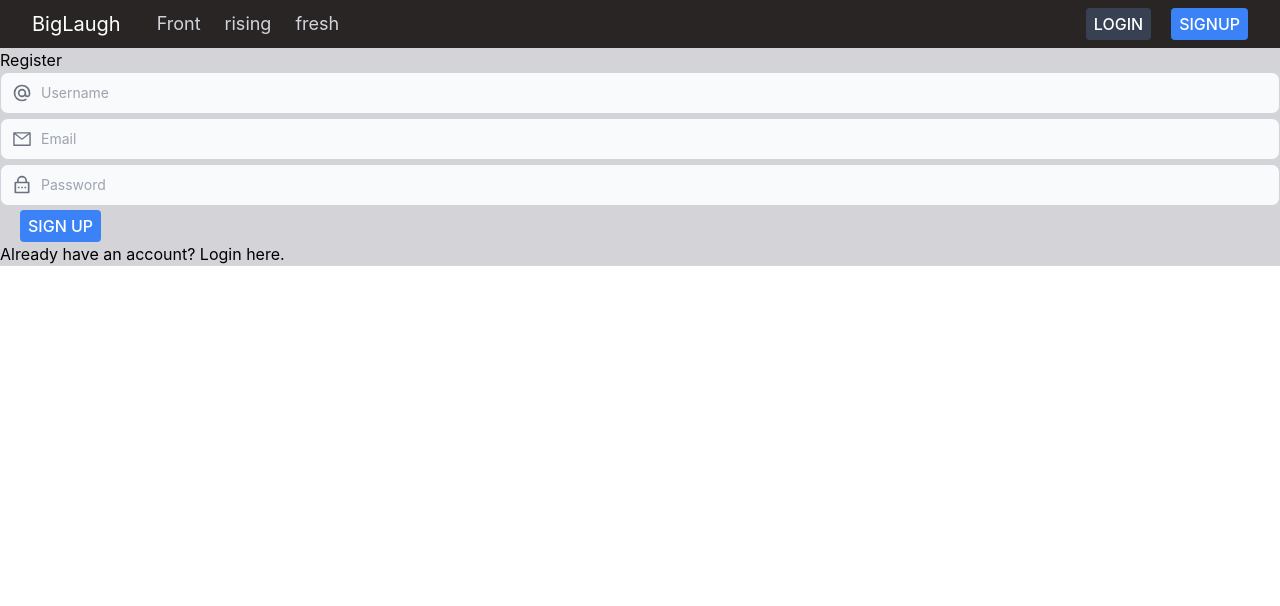
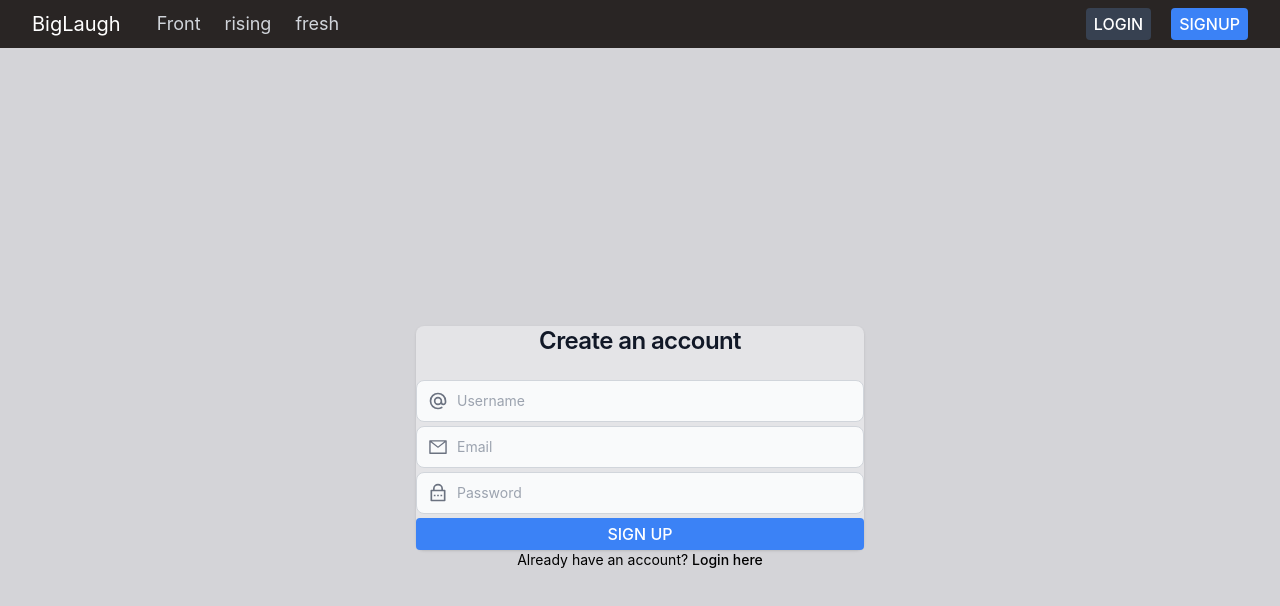
Before and after one commit to RUSHWAYC/biglaugh-meme-sharing, a React (Create React App) app: page /signup in a window 1280 px wide. Shown: the top 606 px of the page. Built offline with nearby package versions, Linux system fonts and the light colour scheme.

Commit message:
Made the login form look better.

```diff
--- a/src/pages/Signup.jsx
+++ b/src/pages/Signup.jsx
@@ -31,15 +31,21 @@ const Register = (props) => {
 
   return (
     <div className="auth-form-container bg-zinc-300">
-      <h2>Register</h2>
+      <div class="flex flex-col items-center justify-center px-6 py-8 mx-auto md:h-screen lg:py-0">
+        <div class="w-full bg-zinc-200 p-6 space-y-4 md:space-y-6 sm:p-8 rounded-lg shadow md:mt-0 sm:max-w-md xl:p-0">
+          <h1 class="flex justify-center text-2xl font-semibold leading-tight tracking-tight text-gray-900 md:text-2x">
+            Create an account
+          </h1>
+
           <form className="register-form" onSubmit={handleSubmit}>
             <div className="relative mb-1">
               <div className="absolute inset-y-0 left-0 flex items-center pl-3 pointer-events-none">
                 <HiOutlineAtSymbol className="w-5 h-5 text-gray-500 dark:text-gray-400" />
               </div>
               <input
+                required
                 type="text"
-            className="bg-gray-50 border border-gray-300 text-gray-900 text-sm rounded-lg focus:ring-blue-500 focus:border-blue-500 block w-full pl-10 p-2.5  dark:bg-gray-700 dark:border-gray-600 dark:placeholder-gray-400 dark:text-white dark:focus:ring-blue-500 dark:focus:border-blue-500"
+                className="bg-gray-50 border border-gray-300 text-gray-900 text-sm rounded-lg focus:ring-blue-500 focus:border-blue-500 block w-full pl-10 p-2.5"
                 placeholder="Username"
                 name="username"
                 value={username}
@@ -51,8 +57,9 @@ const Register = (props) => {
                 <AiOutlineMail className="w-5 h-5 text-gray-500 dark:text-gray-400" />
               </div>
               <input
-            type="text"
-            className="bg-gray-50 border border-gray-300 text-gray-900 text-sm rounded-lg focus:ring-blue-500 focus:border-blue-500 block w-full pl-10 p-2.5  dark:bg-gray-700 dark:border-gray-600 dark:placeholder-gray-400 dark:text-white dark:focus:ring-blue-500 dark:focus:border-blue-500"
+                required
+                type="email"
+                className="bg-gray-50 border border-gray-300 text-gray-900 text-sm rounded-lg focus:ring-blue-500 focus:border-blue-500 block w-full pl-10 p-2.5"
                 placeholder="Email"
                 name="email"
                 value={email}
@@ -64,8 +71,9 @@ const Register = (props) => {
                 <RiLockPasswordLine className="w-5 h-5 text-gray-500 dark:text-gray-400" />
               </div>
               <input
+                required
                 type="text"
-            className="bg-gray-50 border border-gray-300 text-gray-900 text-sm rounded-lg focus:ring-blue-500 focus:border-blue-500 block w-full pl-10 p-2.5  dark:bg-gray-700 dark:border-gray-600 dark:placeholder-gray-400 dark:text-white dark:focus:ring-blue-500 dark:focus:border-blue-500"
+                className="bg-gray-50 border border-gray-300 text-gray-900 text-sm rounded-lg focus:ring-blue-500 focus:border-blue-500 block w-full pl-10 p-2.5"
                 placeholder="Password"
                 name="password"
                 value={password}
@@ -74,15 +82,23 @@ const Register = (props) => {
             </div>
             <button
               type="button"
-          className="bg-blue-500 hover:bg-blue-600 text-white font-medium ml-5 py-1 px-2 rounded uppercase"
+              className="bg-blue-500 hover:bg-blue-600 text-white font-medium py-1 px-2 w-full rounded uppercase"
               onClick={handleSubmit}
             >
               sign up
             </button>
           </form>
-      <button className="link-btn" onClick={() => props.onFormSwitch("login")}>
-        Already have an account? Login here.
-      </button>
+        </div>
+        <p class="text-sm">
+          Already have an account?{" "}
+          <a
+            href="./"
+            class="font-medium text-primary-600 hover:underline dark:text-primary-500"
+          >
+            Login here
+          </a>
+        </p>
+      </div>
     </div>
   );
 };
```
Lines whose indentation alone changed are shown as unchanged.
